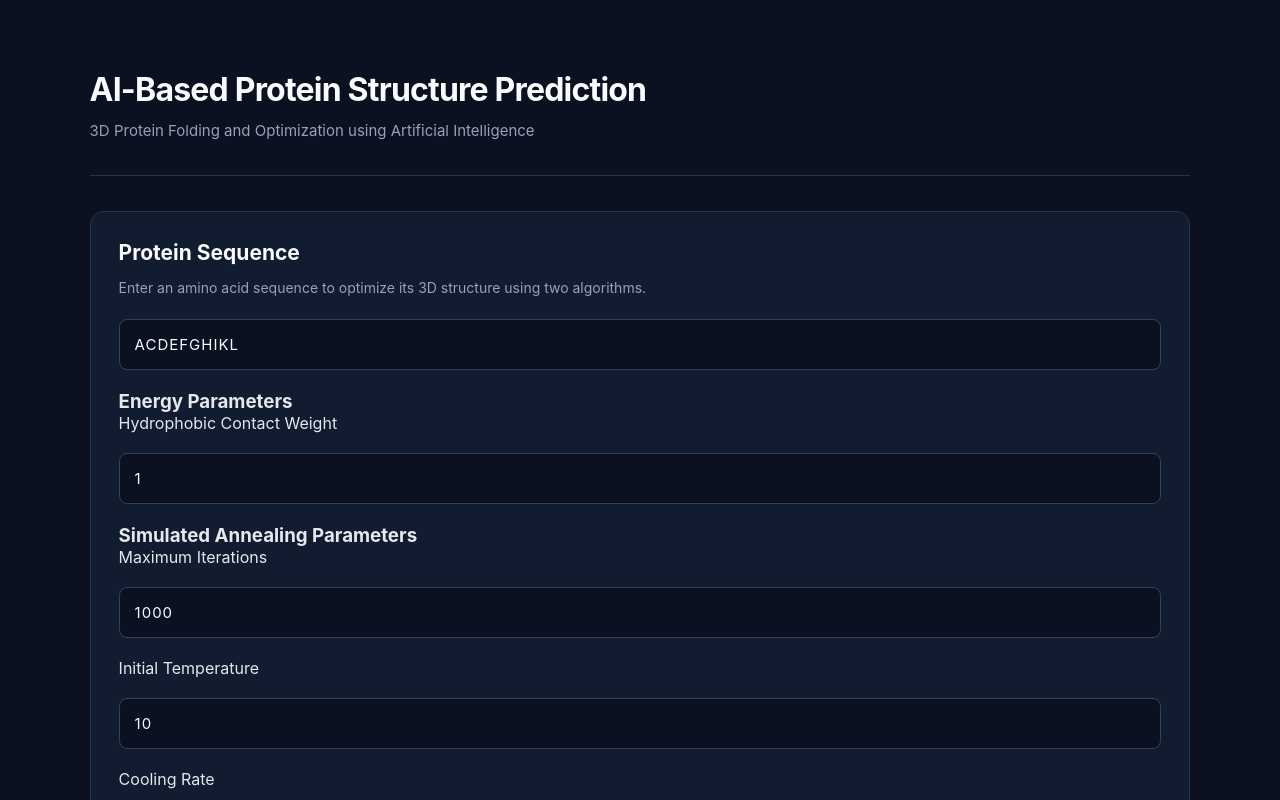
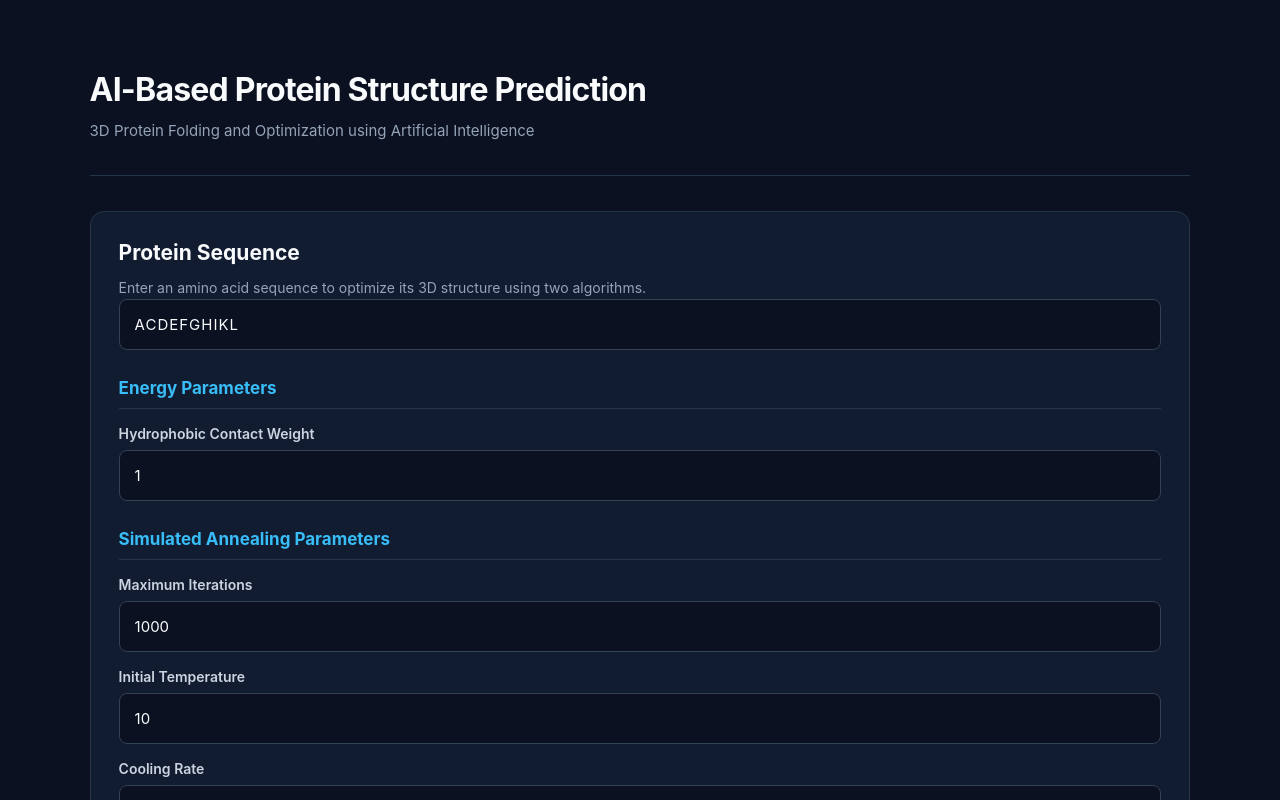
Before and after one commit to drenkelmendi02/Dren-Kelmendi---AI-Based-Protein-Structure-Prediction-and-Optimization, a React (Vite) app in the folder frontend/: page / in a window 1280 px wide. Shown: the top 800 px of the page. Built offline with nearby package versions, Linux system fonts and the light colour scheme.

Commit message:
Update App.cs

```diff
--- a/frontend/src/App.css
+++ b/frontend/src/App.css
@@ -492,3 +492,39 @@ input {
         grid-template-columns: 1fr;
     }
 }
+
+/* =========================================
+   OPTIMIZATION PARAMETERS
+========================================= */
+
+.input-section h3 {
+    margin-top: 28px;
+    margin-bottom: 16px;
+    padding-bottom: 10px;
+    color: #38bdf8;
+    font-size: 17px;
+    border-bottom: 1px solid #263449;
+}
+
+.input-section label {
+    display: block;
+    margin-top: 16px;
+    margin-bottom: 8px;
+    color: #cbd5e1;
+    font-size: 14px;
+    font-weight: 600;
+}
+
+.input-section .sequence-input {
+    margin-top: 0;
+    margin-bottom: 16px;
+}
+
+.input-section input[type="number"] {
+    letter-spacing: normal;
+}
+
+.input-section input:disabled {
+    opacity: 0.6;
+    cursor: not-allowed;
+}
```
